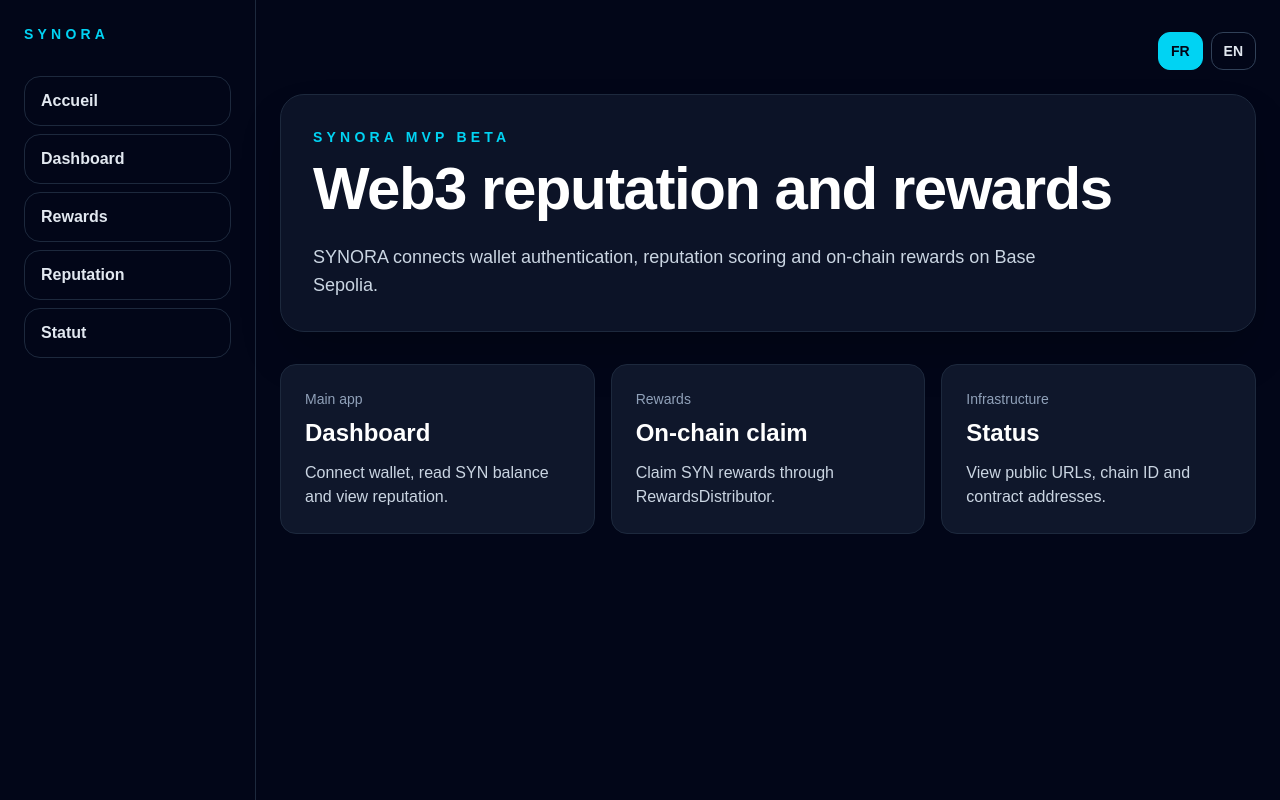
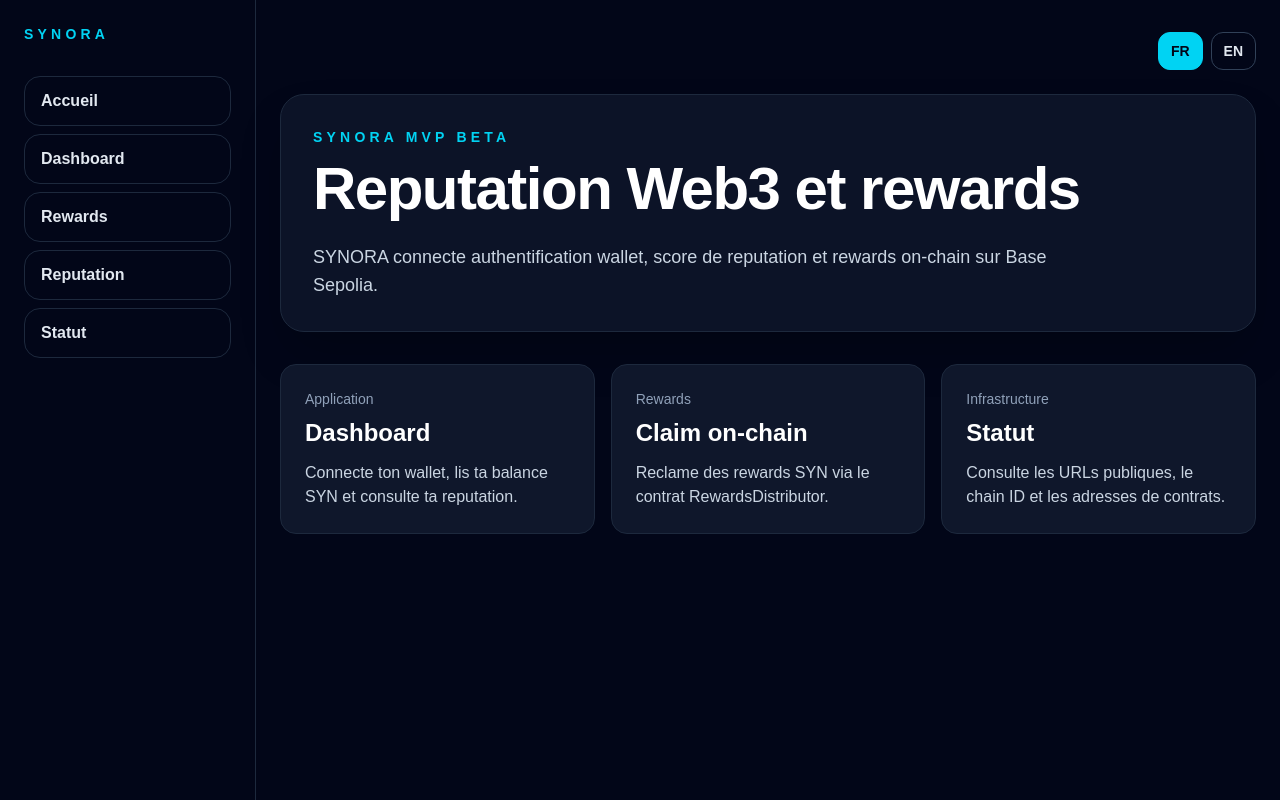
Before and after one commit to Boulzing64/Synora, a Next.js app in the folder apps/web/: page / in a window 1280 px wide. Built offline with nearby package versions, Linux system fonts and the light colour scheme.

Commit message:
Translate SYNORA home page

```diff
--- a/apps/web/src/app/page.tsx
+++ b/apps/web/src/app/page.tsx
@@ -1,39 +1,104 @@
+"use client";
+
 import Link from "next/link";
+import { useEffect, useState } from "react";
 
 import { SynoraShell } from "@/components/SynoraShell";
 
+type Locale = "fr" | "en";
+
+const text = {
+  fr: {
+    title: "Reputation Web3 et rewards",
+    subtitle:
+      "SYNORA connecte authentification wallet, score de reputation et rewards on-chain sur Base Sepolia.",
+    mainAppLabel: "Application",
+    mainAppTitle: "Dashboard",
+    mainAppText:
+      "Connecte ton wallet, lis ta balance SYN et consulte ta reputation.",
+    rewardsLabel: "Rewards",
+    rewardsTitle: "Claim on-chain",
+    rewardsText:
+      "Reclame des rewards SYN via le contrat RewardsDistributor.",
+    statusLabel: "Infrastructure",
+    statusTitle: "Statut",
+    statusText:
+      "Consulte les URLs publiques, le chain ID et les adresses de contrats.",
+  },
+  en: {
+    title: "Web3 reputation and rewards",
+    subtitle:
+      "SYNORA connects wallet authentication, reputation scoring and on-chain rewards on Base Sepolia.",
+    mainAppLabel: "Main app",
+    mainAppTitle: "Dashboard",
+    mainAppText:
+      "Connect your wallet, read your SYN balance and view your reputation.",
+    rewardsLabel: "Rewards",
+    rewardsTitle: "On-chain claim",
+    rewardsText:
+      "Claim SYN rewards through the RewardsDistributor contract.",
+    statusLabel: "Infrastructure",
+    statusTitle: "Status",
+    statusText:
+      "View public URLs, chain ID and contract addresses.",
+  },
+} as const;
+
 export default function Home() {
+  const [locale, setLocale] = useState<Locale>("fr");
+
+  useEffect(() => {
+    const savedLocale = window.localStorage.getItem("synora.locale");
+
+    if (savedLocale === "fr" || savedLocale === "en") {
+      setLocale(savedLocale);
+    }
+
+    function onLocaleChange(event: Event) {
+      const customEvent = event as CustomEvent<Locale>;
+
+      if (customEvent.detail === "fr" || customEvent.detail === "en") {
+        setLocale(customEvent.detail);
+      }
+    }
+
+    window.addEventListener("synora-locale-change", onLocaleChange);
+
+    return () => {
+      window.removeEventListener("synora-locale-change", onLocaleChange);
+    };
+  }, []);
+
+  const t = text[locale];
+
   return (
-    <SynoraShell
-      title="Web3 reputation and rewards"
-      subtitle="SYNORA connects wallet authentication, reputation scoring and on-chain rewards on Base Sepolia."
-    >
+    <SynoraShell title={t.title} subtitle={t.subtitle}>
       <div className="grid gap-4 md:grid-cols-3">
         <Link
           href="/dashboard"
           className="rounded-2xl border border-slate-800 bg-slate-900 p-6 transition hover:border-cyan-400"
         >
-          <p className="text-sm text-slate-400">Main app</p>
-          <h2 className="mt-2 text-2xl font-bold">Dashboard</h2>
-          <p className="mt-3 text-slate-300">Connect wallet, read SYN balance and view reputation.</p>
+          <p className="text-sm text-slate-400">{t.mainAppLabel}</p>
+          <h2 className="mt-2 text-2xl font-bold">{t.mainAppTitle}</h2>
+          <p className="mt-3 text-slate-300">{t.mainAppText}</p>
         </Link>
 
         <Link
           href="/rewards"
           className="rounded-2xl border border-slate-800 bg-slate-900 p-6 transition hover:border-cyan-400"
         >
-          <p className="text-sm text-slate-400">Rewards</p>
-          <h2 className="mt-2 text-2xl font-bold">On-chain claim</h2>
-          <p className="mt-3 text-slate-300">Claim SYN rewards through RewardsDistributor.</p>
+          <p className="text-sm text-slate-400">{t.rewardsLabel}</p>
+          <h2 className="mt-2 text-2xl font-bold">{t.rewardsTitle}</h2>
+          <p className="mt-3 text-slate-300">{t.rewardsText}</p>
         </Link>
 
         <Link
           href="/status"
           className="rounded-2xl border border-slate-800 bg-slate-900 p-6 transition hover:border-cyan-400"
         >
-          <p className="text-sm text-slate-400">Infrastructure</p>
-          <h2 className="mt-2 text-2xl font-bold">Status</h2>
-          <p className="mt-3 text-slate-300">View public URLs, chain ID and contract addresses.</p>
+          <p className="text-sm text-slate-400">{t.statusLabel}</p>
+          <h2 className="mt-2 text-2xl font-bold">{t.statusTitle}</h2>
+          <p className="mt-3 text-slate-300">{t.statusText}</p>
         </Link>
       </div>
     </SynoraShell>
```
